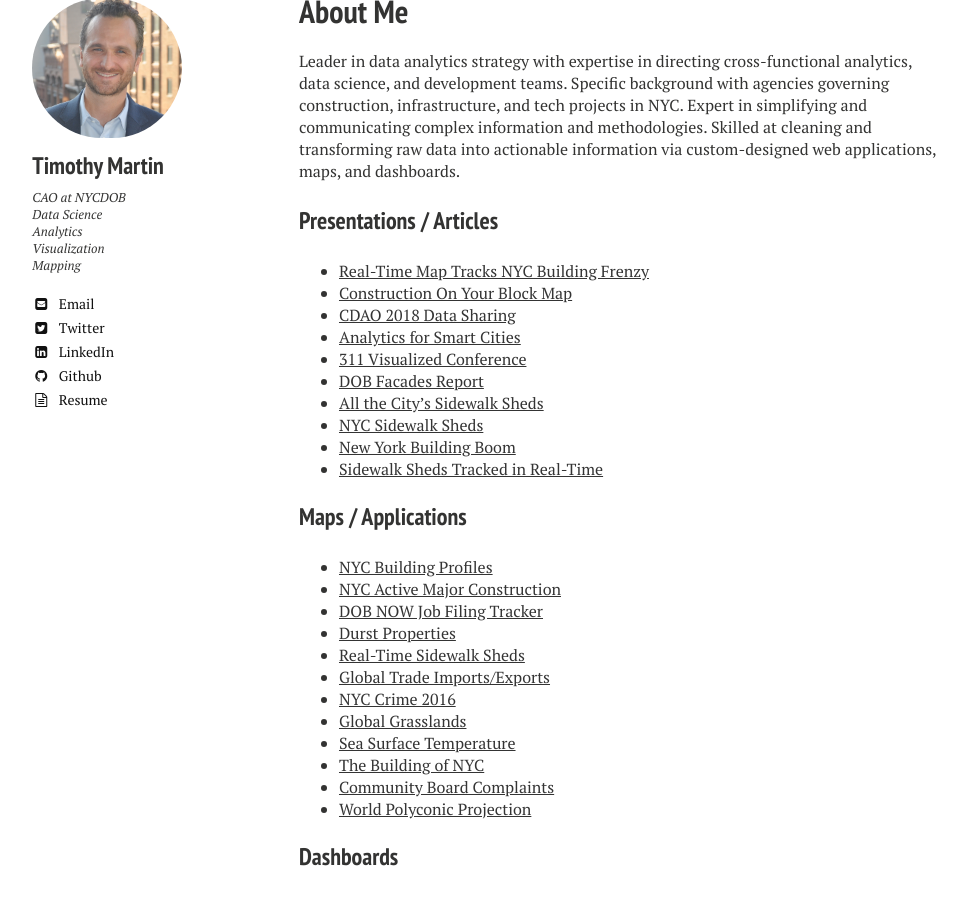
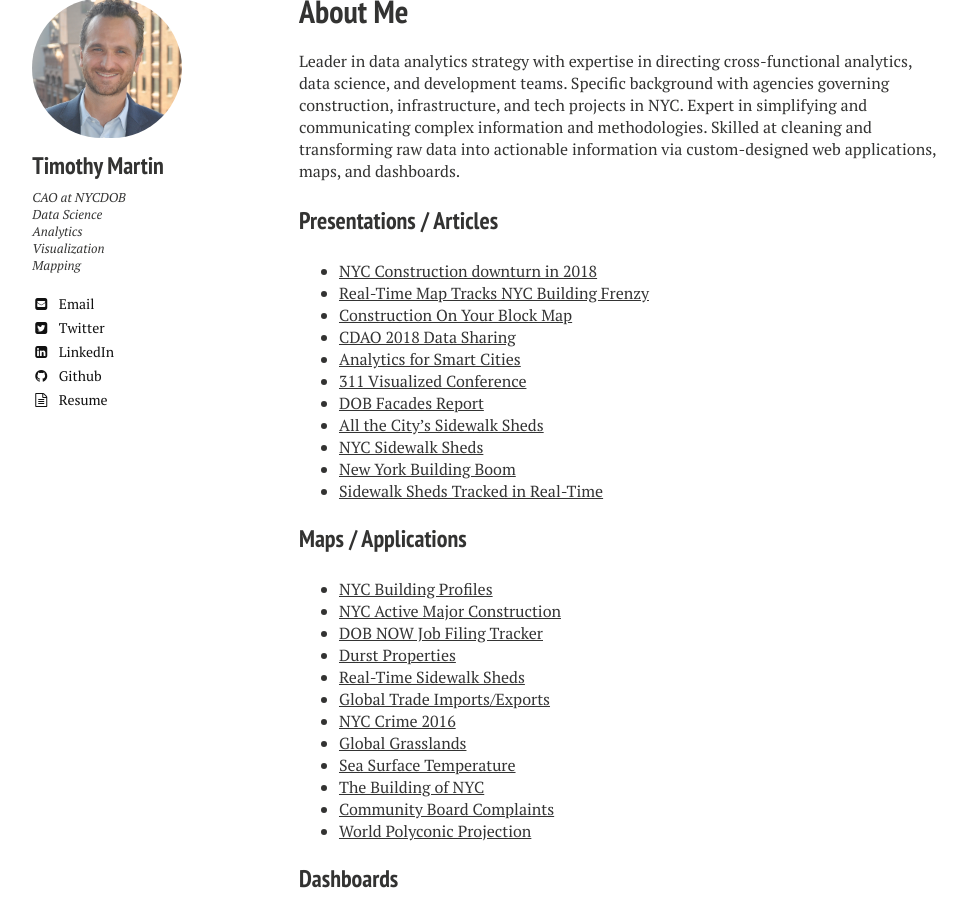
Before and after one commit to timothymartin76/timothymartin76.github.io, a Jekyll site: the page built from index.md, in a window 1280 px wide and 900 px high, scrolled down 404 px. Shown: the whole window, without its empty margins (21-988 px from the left). Built offline with Jekyll 4.4.1, drawn with Linux system fonts in a browser that asks for light colours; nearby versions of some CDN libraries.

Commit message:
Update index.md

```diff
--- a/index.md
+++ b/index.md
@@ -11,6 +11,7 @@
 Leader in data analytics strategy with expertise in directing cross-functional analytics, data science, and development teams. Specific background with agencies governing construction, infrastructure, and tech projects in NYC. Expert in simplifying and communicating complex information and methodologies. Skilled at cleaning and transforming raw data into actionable information via custom-designed web applications, maps, and dashboards.
 
 ### Presentations / Articles
+* <a href="https://www.crainsnewyork.com/real-estate/end-era-construction-permits-declined-2018" target="_blank">NYC Construction downturn in 2018</a>
 * <a href="https://www.nytimes.com/2018/08/21/nyregion/construction-map-buildings-department.html?smtyp=cur&smid=tw-nytmetro" target="_blank">Real-Time Map Tracks NYC Building Frenzy</a>
 * <a href="http://gothamist.com/2018/08/22/new_real-time_construction_on_your.php" target="_blank">Construction On Your Block Map</a>
 * <a href="https://nycdob.github.io/CDAO_2018" target="_blank">CDAO 2018 Data Sharing</a>
```
